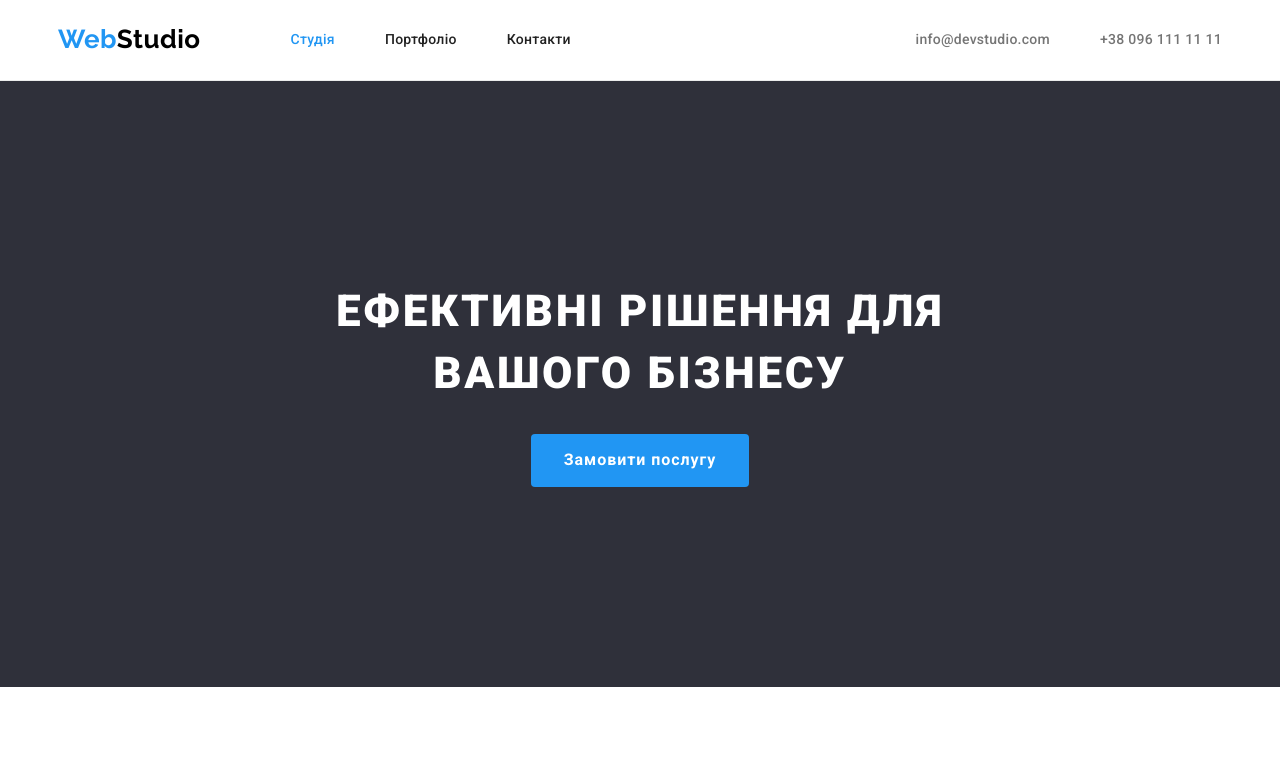
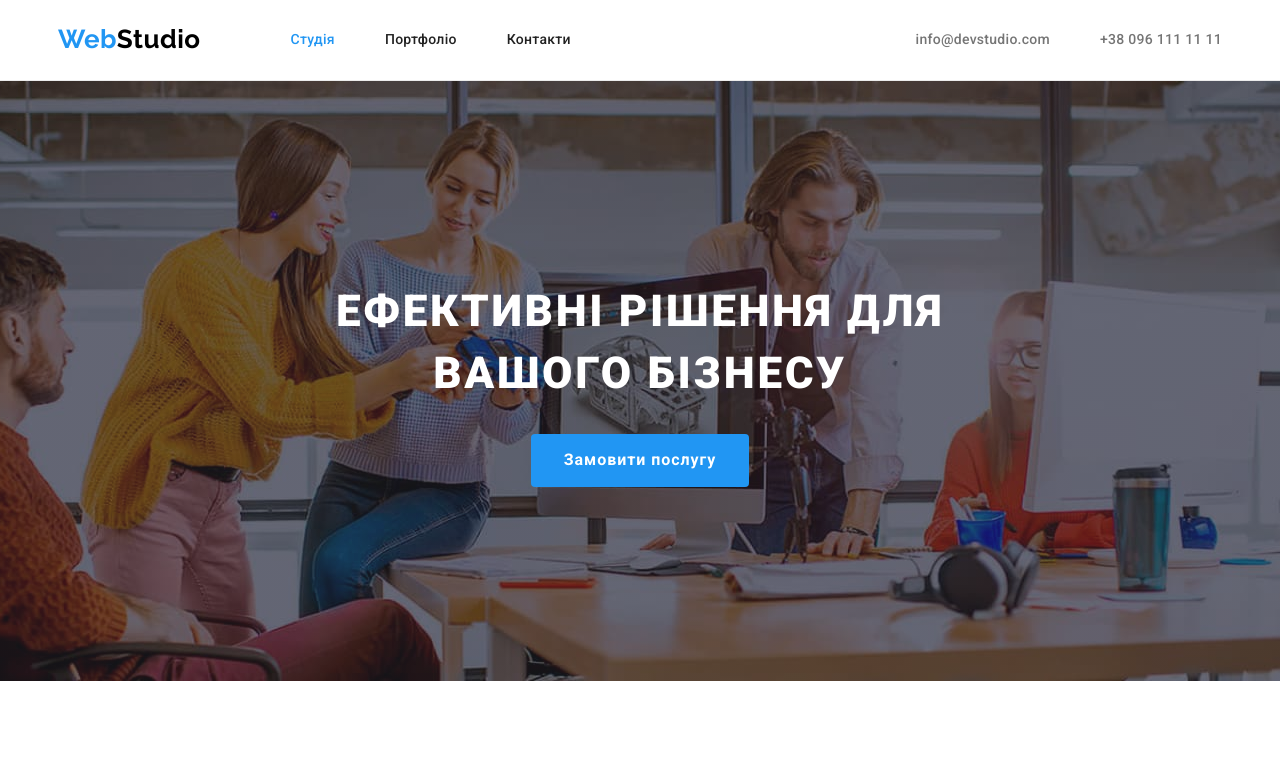
Before and after one commit to Kaffaborn/goit-markup-hw-04, a plain HTML site: page index.html in a window 1280 px wide. Shown: the top 771 px of the page. Drawn offline with nearby package versions, Linux system fonts and the light colour scheme.

Commit message:
начинает дз

```diff
--- a/css/styles.css
+++ b/css/styles.css
@@ -160,7 +160,21 @@ header{
 
     padding-top: 200px;
     padding-bottom: 200px;
+    max-width: 1600px;
+    height: 600px;
+    margin-left: auto;
+    margin-right: auto;
+
+    background-image: linear-gradient(
+        to right,
+        rgba(47, 48, 58, 0.4),
+        rgba(47, 48, 58, 0.4)
+        ),
+        url(../images/background-hero.jpg);
+    background-repeat: no-repeat;
+    background-position: center;
 }
+
 .hero-title{
     color: var(--primary-white-color);
     font-weight: 900;
```
Also changed, not shown: images/background-hero.jpg (added).
